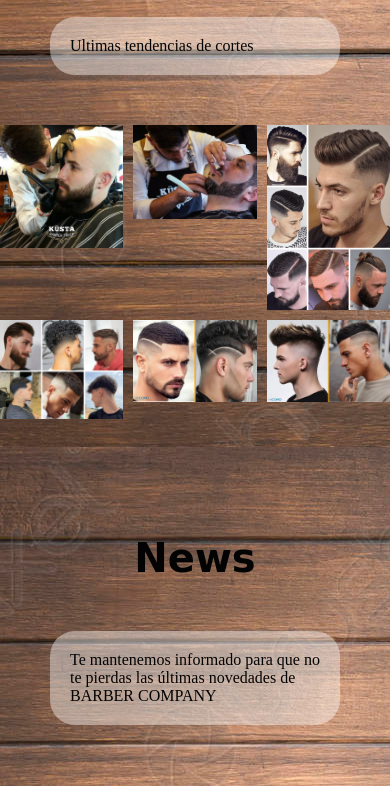
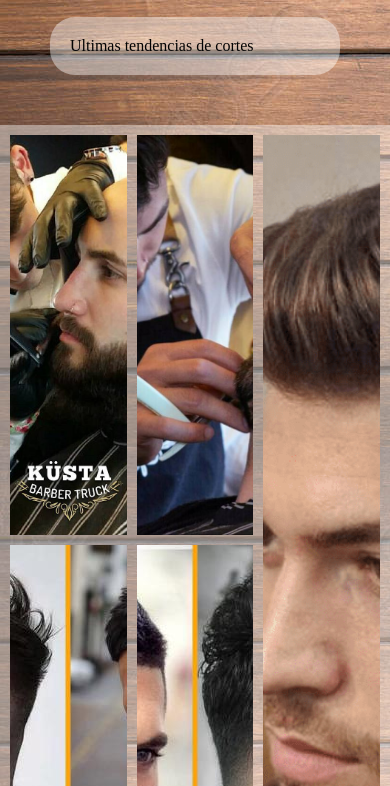
Before and after one commit to Gwhite-283/Gonzalo-Blanco_Desarrollo_Web, a plain HTML site: page Index.html in a window 390 px wide. Shown: the part 2553-3339 px from the top of the page. Drawn offline with Linux system fonts and the light colour scheme.

Commit message:
cambios en el index con grid + responsive

```diff
--- a/Index.html
+++ b/Index.html
@@ -84,16 +84,17 @@
             <h2 class="titulos">Looks</h2>
             <p class="parr_intro">Ultimas tendencias de cortes</p>
             <!--galeria de fotos-->
-            <div class="parent">
-                <img src="img/Galeria/22220734_1937549093187467_2358697830241009664_n.jpg" alt="">
-                <img src="img/Galeria/24210454_149790822323037_8551877501634277744_o.jpg" alt="">
-                <img src="img/Galeria/601dea7bf2a7537b92fc4e6823e9331d.png" alt="">
-                <img src="img/Galeria/corte-de-pelo-hombre.webp" alt="">
-                <img src="img/Galeria/corte_degradado_con_lineas_52206_6_600.jpg"alt="">
-                <img src="img/Galeria/corte_high_fade_52206_5_600.jpg" alt="">
-            </div>
+        </div>
+<div class="galeria-container">
+    <div class="galeria__items"><img src="img/Galeria/22220734_1937549093187467_2358697830241009664_n.jpg" alt="" class="galeria__img galeria__title"></img></div>
+    <div class="galeria__items"><img src="img/Galeria/24210454_149790822323037_8551877501634277744_o.jpg" alt="" class="galeria__img galeria__title"></img></div>
+    <div class="galeria__items"><img src="img/Galeria/601dea7bf2a7537b92fc4e6823e9331d.png" alt="" class="galeria__img galeria__title"></img></div>
+    <div class="galeria__items"><img src="img/Galeria/corte_high_fade_52206_5_600.jpg" alt="" class="galeria__img galeria__title"></img></div>
+    <div class="galeria__items"><img src="img/Galeria/corte_degradado_con_lineas_52206_6_600.jpg" alt="" class="galeria__img galeria__title"></img></div>
+    <div class="galeria__items"><img src="img/Galeria/corte-de-pelo-hombre.webp" alt="" class="galeria__img galeria__title"></img></div>
+</div>
 
-        </div>
+
 
         <div>
             <h2 class="titulos">News</h2>
--- a/css/Style.css
+++ b/css/Style.css
@@ -96,12 +96,27 @@ form {
     background: rgba(161, 153, 66, 0.562);
 }
 
-.parent {
+.galeria-container {
+    background-color: rgba(255, 255, 255, 0.416);
     display: grid;
     grid-template-columns: repeat(3, 1fr);
-    grid-template-rows: repeat(2, 1fr);
-    grid-column-gap: 10px;
-    grid-row-gap: 10px;
+    grid-auto-rows: 400px;
+    padding: 10px;
+    gap: 10px;
+}
+
+.galeria__img{
+    width: 100%;
+    height: 100%;
+    object-fit: cover;
+}
+
+.galeria__items:nth-child(3) {
+    grid-row-start: span 3;
+}
+
+.galeria__items:nth-child(6) {
+    grid-column-start: span 2;
 }
 
 
```
Also changed, not shown: img/barberos/barbero1-1.jpg (added), img/barberos/barbero2-1.jpg (added), img/barberos/barbero3-1.jpg (added), img/slider-modelo-big.jpg (added).
